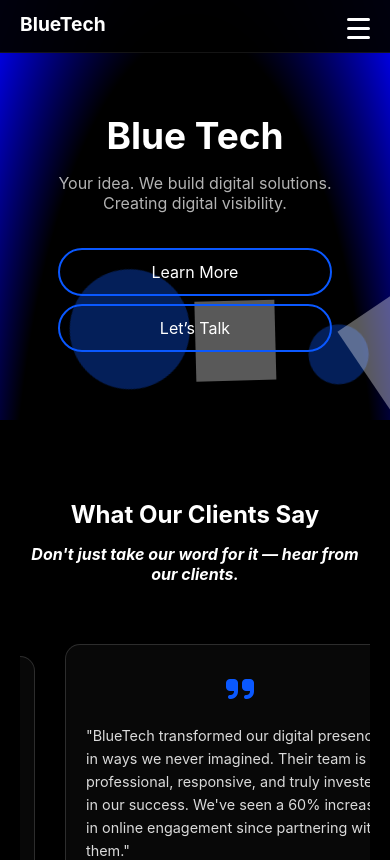
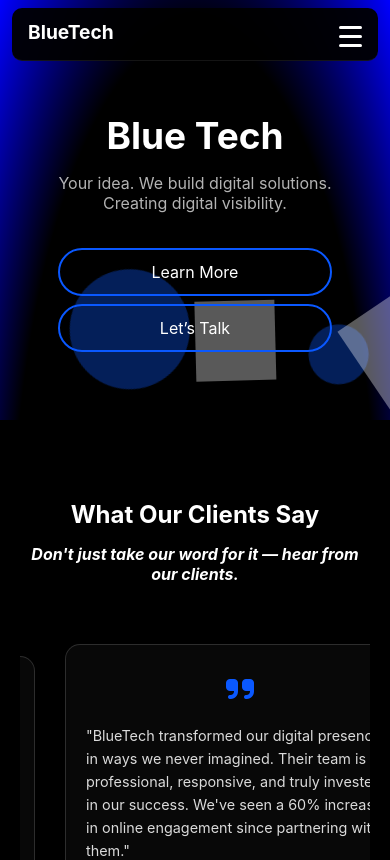
Before and after one commit to 20-zulu-astone/Portfolio-Company-Blue, a plain HTML site: page index.html in a window 390 px wide. Shown: the top 860 px of the page. Drawn offline with Linux system fonts and the light colour scheme.

Commit message:
Refactor CSS for Home and About Us pages

```diff
--- a/style.css
+++ b/style.css
@@ -1,4 +1,5 @@
 /* CSS for the Home page*/
+
     /*---GLOBAL STYLES---*/
     * {
       margin: 0;
@@ -66,16 +67,20 @@
     /*---NAVIGATION---*/
     header {
       position: sticky;
-      top: 0;
-      left: 0;
-      right: 0;
-      padding: 20px 60px;
+      /* leave a little space from the top and device edges */
+      top: 12px;
+      left: auto;
+      right: auto;
+      max-width: calc(100% - 32px);
+      margin: 0 auto;
+      padding: 20px 24px;
       display: flex;
       align-items: center;
       border-bottom: 1px solid rgba(255,255,255,.08);
       background: rgba(0,0,0,0.95);
       backdrop-filter: blur(6px);
       z-index: 1000;
+      border-radius: 12px;
     }
 
     /* Flex ordering so the hamburger can be visually placed to the right */
@@ -333,8 +338,12 @@
 
     @media (max-width: 768px) {
       header {
-        padding: 12px 20px;
+        padding: 12px 16px;
         align-items: flex-start;
+        /* keep the header inset on small devices */
+        max-width: calc(100% - 24px);
+        top: 8px;
+        border-radius: 10px;
       }
 
       .logo {
@@ -484,6 +493,7 @@
 
 
     }
+
 
 
 /* CSS for the About Us page */
```
